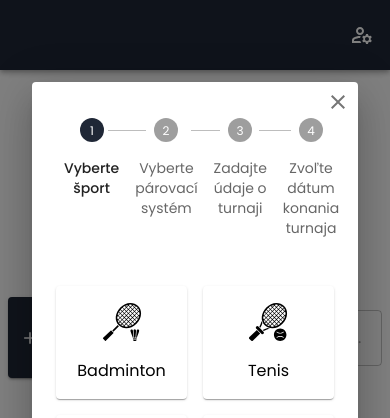
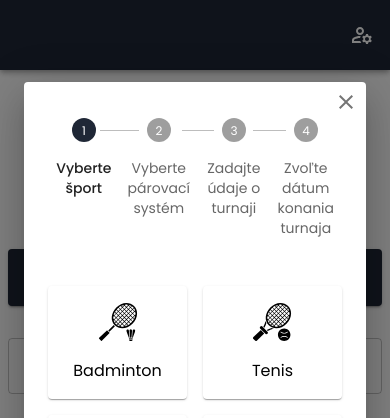
Before and after one commit to xxeonN22/bakalarka-frontend, a React (Create React App) app: page /tournaments in a window 390 px wide. Both pictures are taken after a click on the button "VYTVORIŤ TURNAJ". Shown: the top 418 px of the page. Built offline with nearby package versions, Linux system fonts and the light colour scheme; no server answers.

Commit message:
Changed width of dialogwindow

```diff
--- a/src/components/CreateTournament.js
+++ b/src/components/CreateTournament.js
@@ -63,6 +63,9 @@ export const CreateTournament = (props) => {
           [appTheme.breakpoints.down("lg")]: {
             width: "90%",
           },
+          [appTheme.breakpoints.down("sm")]: {
+            width: "100%",
+          },
         }}
         variant="contained"
       >
--- a/src/components/DialogWindow.js
+++ b/src/components/DialogWindow.js
@@ -5,6 +5,12 @@ export const DialogWindow = (props) => {
   return (
     <div>
       <Dialog
+        sx={{
+          "& .MuiDialog-paper": {
+            maxWidth: "100%",
+            margin: "1.5rem",
+          },
+        }}
         open={open}
         onClose={() => {
           handleCloseModal();
--- a/src/pages/Tournaments.js
+++ b/src/pages/Tournaments.js
@@ -67,7 +67,15 @@ export const Tournaments = () => {
   return (
     <>
       <ContentLayout screen={"tournaments"}>
-        <Grid container rowGap={10}>
+        <Grid
+          container
+          sx={{
+            rowGap: "5rem",
+            [appTheme.breakpoints.down("sm")]: {
+              rowGap: "2rem",
+            },
+          }}
+        >
           <Grid item xs={12} lg={8}>
             <Typography
               variant="h2"
@@ -89,7 +97,8 @@ export const Tournaments = () => {
           </Grid>
           <Grid
             item
-            xs={6}
+            xs={12}
+            sm={6}
             md={6}
             lg={4}
             sx={{
@@ -111,7 +120,8 @@ export const Tournaments = () => {
           </Grid>
           <Grid
             item
-            xs={6}
+            xs={12}
+            sm={6}
             md={6}
             lg={12}
             sx={{
@@ -133,6 +143,9 @@ export const Tournaments = () => {
                 width: "50%",
                 [appTheme.breakpoints.down("lg")]: {
                   width: "90%",
+                },
+                [appTheme.breakpoints.down("sm")]: {
+                  width: "100%",
                 },
               }}
             ></AutoCompleteSearch>
```
